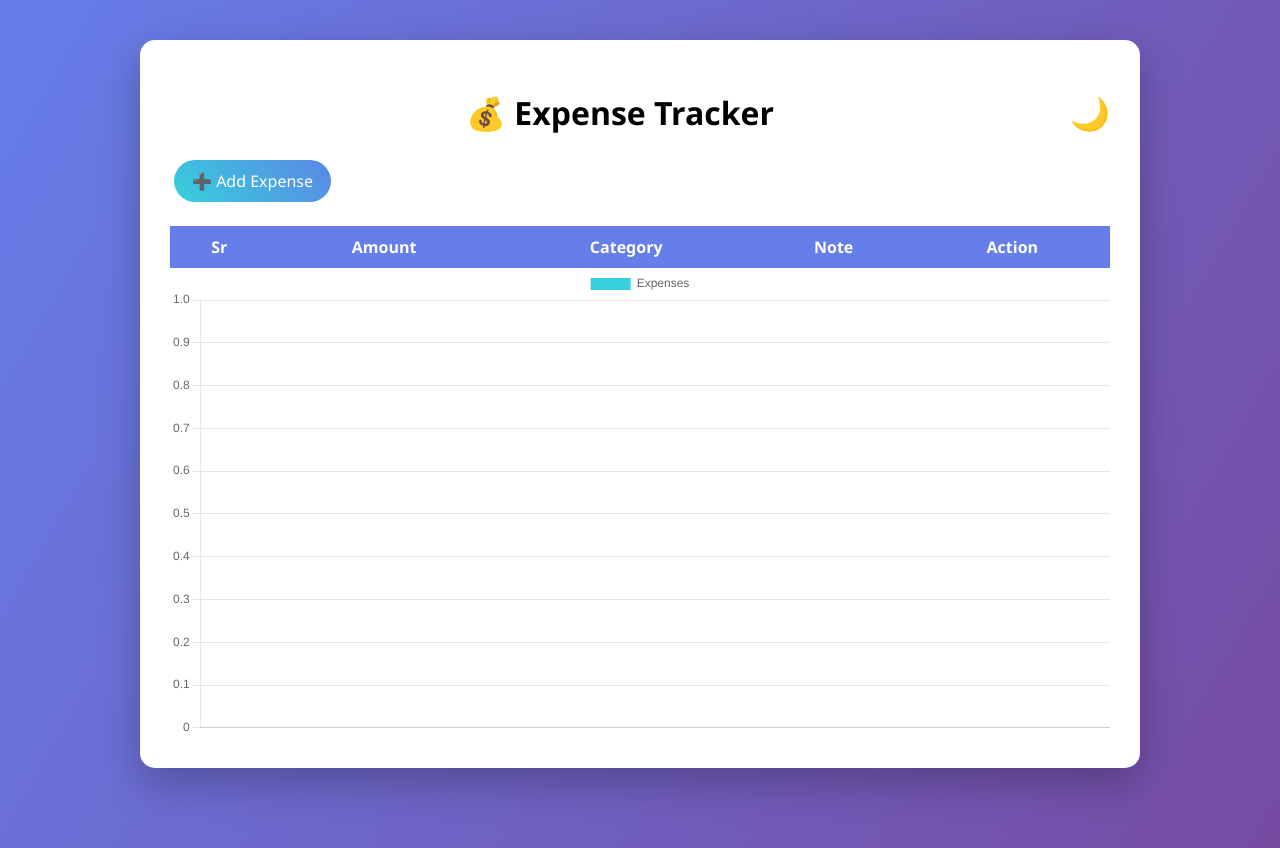
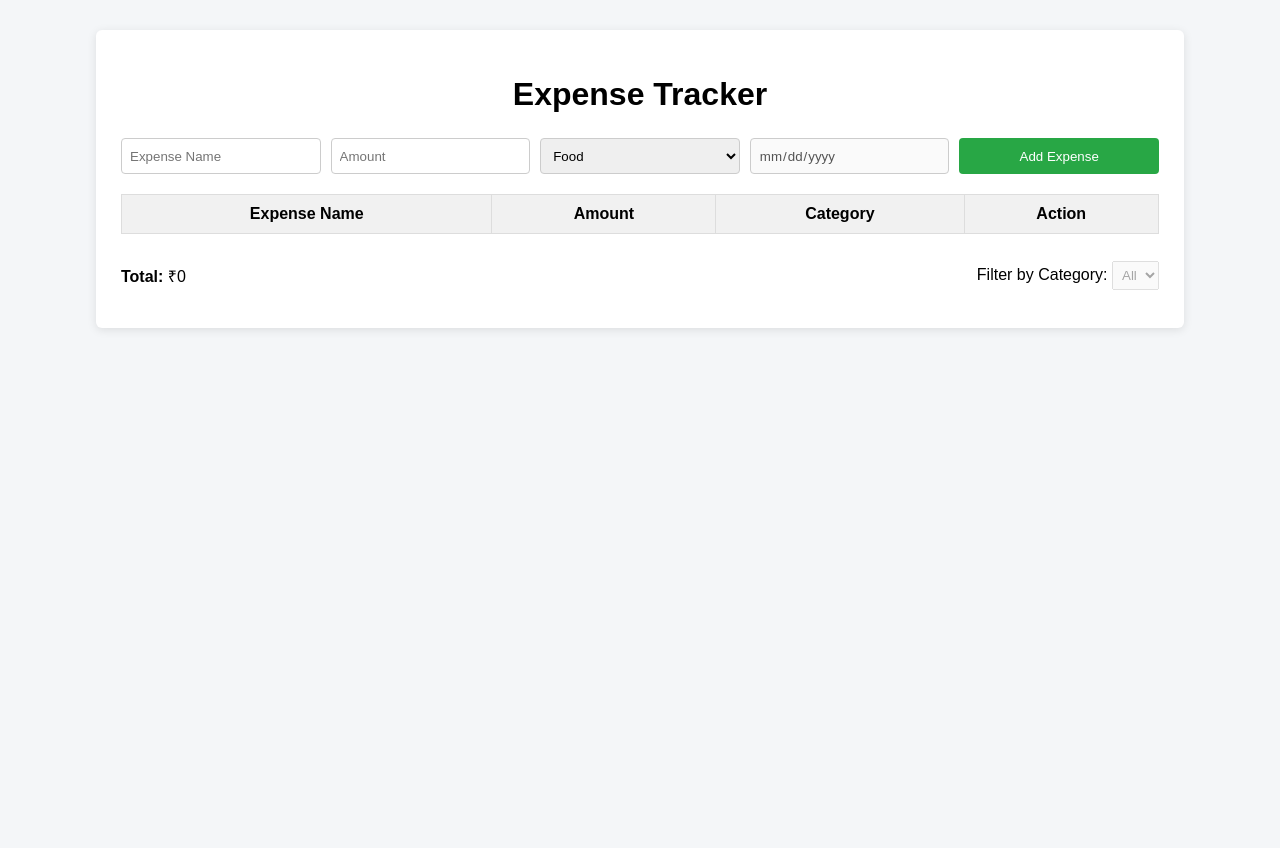
Before and after one commit to rushi1808/expense-traker-py, a Flask app: page / in a window 1280 px wide. After the commit the page ends 330 px from the top, so only its background shows below. Run offline with Flask 3, Linux system fonts and the light colour scheme; lists and menus that the app fills with data are empty.

Commit message:
Refactor expense management: update expense entries, enhance UI with improved styling, and streamline edit functionality

```diff
--- a/src/app.py
+++ b/src/app.py
@@ -34,7 +34,7 @@ def edit(sr_no):
         save_expenses(expenses)
         return redirect(url_for("index"))
 
-    return render_template("edit.html", expense=expense, sr_no=sr_no)
+    return render_template("edit.html", expense=expense)
 
 
 @app.route("/delete/<int:sr_no>")
--- a/src/templates/index.html
+++ b/src/templates/index.html
@@ -1,78 +1,77 @@
 <!DOCTYPE html>
-<html>
+<html lang="en">
 <head>
+    <meta charset="UTF-8">
     <title>Expense Tracker</title>
+
+    <!-- ✅ Flask static CSS -->
     <link rel="stylesheet" href="{{ url_for('static', filename='style.css') }}">
-    <script src="https://cdn.jsdelivr.net/npm/chart.js"></script>
 </head>
 <body>
 
 <div class="container">
-    <h1>
-        💰 Expense Tracker
-        <span class="toggle" onclick="toggleDark()">🌙</span>
-    </h1>
+    <h1>Expense Tracker</h1>
 
-    <a href="/add" class="button">➕ Add Expense</a>
+    <!-- ===== Add Expense Form ===== -->
+    <form class="expense-form" method="post" action="{{ url_for('add') }}">
+        <input type="text" name="note" placeholder="Expense Name" required>
+        <input type="number" step="0.01" name="amount" placeholder="Amount" required>
 
+        <select name="category">
+            <option>Food</option>
+            <option>Transport</option>
+            <option>Shopping</option>
+            <option>Other</option>
+        </select>
+
+        <!-- Optional date (not stored yet) -->
+        <input type="date" disabled>
+
+        <button class="add-btn" type="submit">Add Expense</button>
+    </form>
+
+    <!-- ===== Expense Table ===== -->
     <table>
+        <thead>
             <tr>
-            <th>Sr</th>
+                <th>Expense Name</th>
                 <th>Amount</th>
                 <th>Category</th>
-            <th>Note</th>
                 <th>Action</th>
             </tr>
+        </thead>
+        <tbody>
 
         {% for e in expenses %}
             <tr>
-            <td>{{ loop.index }}</td>
+                <td>{{ e["note"] }}</td>
                 <td>₹{{ e["amount"] }}</td>
                 <td>{{ e["category"] }}</td>
-            <td>{{ e["note"] }}</td>
                 <td>
-                <a href="/edit/{{ loop.index }}" class="button">Edit</a>
-                <a href="/delete/{{ loop.index }}" class="button delete">Delete</a>
+                    <a href="{{ url_for('edit', sr_no=loop.index) }}" class="edit-btn">Edit</a>
+                    <a href="{{ url_for('delete', sr_no=loop.index) }}" class="delete-btn">Delete</a>
                 </td>
             </tr>
         {% endfor %}
+
+        </tbody>
     </table>
 
-    <canvas id="chart"></canvas>
+    <!-- ===== Footer Section ===== -->
+    <div class="footer">
+        <p>
+            <strong>Total:</strong>
+            ₹{{ expenses | sum(attribute='amount') }}
+        </p>
+
+        <div class="filter">
+            <label>Filter by Category:</label>
+            <select disabled>
+                <option>All</option>
+            </select>
+        </div>
+    </div>
 </div>
 
-<script id="chart-data" type="application/json">
-{
-  "categories": {{ expenses | map(attribute='category') | list | tojson }},
-  "amounts": {{ expenses | map(attribute='amount') | list | tojson }}
-}
-</script>
-
-<script>
-function toggleDark() {
-    document.body.classList.toggle("dark");
-}
-
-/* Read JSON safely */
-const chartData = JSON.parse(
-    document.getElementById("chart-data").textContent
-);
-
-new Chart(document.getElementById("chart"), {
-    type: "bar",
-    data: {
-        labels: chartData.categories,
-        datasets: [{
-            label: "Expenses",
-            data: chartData.amounts,
-            backgroundColor: [
-                "#36d1dc",
-                "#5b86e5",
-                "#ff4b2b",
-                "#38ef7d",
-                "#667eea"
-            ]
-        }]
-    }
-});
-</script>
+</body>
+</html>
--- a/static/style.css
+++ b/static/style.css
@@ -1,103 +1,99 @@
 * {
     box-sizing: border-box;
+    font-family: Arial, Helvetica, sans-serif;
 }
 
 body {
-    font-family: "Segoe UI", Arial, sans-serif;
-    background: linear-gradient(120deg, #667eea, #764ba2);
-    min-height: 100vh;
-    animation: fade 1s;
-}
-
-body.dark {
-    background: linear-gradient(120deg, #111, #333);
+    background: #f4f6f8;
+    margin: 0;
+    padding: 0;
 }
 
 .container {
     width: 85%;
-    max-width: 1000px;
-    background: white;
-    margin: 40px auto;
-    padding: 30px;
-    border-radius: 15px;
-    box-shadow: 0 15px 40px rgba(0,0,0,0.25);
-    animation: slide 0.8s;
-}
-
-body.dark .container {
-    background: #1f1f1f;
-    color: white;
+    margin: 30px auto;
+    background: #fff;
+    padding: 25px;
+    border-radius: 6px;
+    box-shadow: 0 2px 10px rgba(0,0,0,0.1);
 }
 
 h1 {
     text-align: center;
+    margin-bottom: 25px;
 }
 
-.toggle {
-    float: right;
+/* ===== FORM ===== */
+.expense-form {
+    display: grid;
+    grid-template-columns: repeat(5, 1fr);
+    gap: 10px;
+    margin-bottom: 20px;
+}
+
+.expense-form input,
+.expense-form select {
+    padding: 8px;
+    border: 1px solid #ccc;
+    border-radius: 4px;
+}
+
+.add-btn {
+    background: #28a745;
+    color: white;
+    border: none;
+    border-radius: 4px;
     cursor: pointer;
 }
 
-.button {
-    display: inline-block;
-    padding: 10px 18px;
-    margin: 4px;
-    border-radius: 25px;
-    background: linear-gradient(45deg, #36d1dc, #5b86e5);
-    color: white;
-    text-decoration: none;
-    transition: 0.3s;
+.add-btn:hover {
+    background: #218838;
 }
 
-.button:hover {
-    transform: scale(1.05);
-}
-
-.delete {
-    background: linear-gradient(45deg, #ff416c, #ff4b2b);
-}
-
+/* ===== TABLE ===== */
 table {
     width: 100%;
-    margin-top: 20px;
     border-collapse: collapse;
 }
 
-th {
-    background: #667eea;
-    color: white;
-    padding: 10px;
+thead {
+    background: #f1f1f1;
 }
 
-td {
+th, td {
     padding: 10px;
+    border: 1px solid #ddd;
     text-align: center;
 }
 
-tr:hover td {
-    background: #f1f3ff;
+.edit-btn {
+    background: #ffc107;
+    border: none;
+    padding: 5px 10px;
+    border-radius: 4px;
+    cursor: pointer;
+    text-decoration: none;
+    color: black;
 }
 
-input, button {
-    width: 100%;
-    padding: 12px;
-    margin-top: 10px;
+.delete-btn {
+    background: #dc3545;
+    color: white;
+    border: none;
+    padding: 5px 10px;
+    border-radius: 4px;
+    cursor: pointer;
+    text-decoration: none;
 }
 
-button {
-    border-radius: 25px;
-    border: none;
-    background: linear-gradient(45deg, #11998e, #38ef7d);
-    color: white;
-    cursor: pointer;
+/* ===== FOOTER ===== */
+.footer {
+    display: flex;
+    justify-content: space-between;
+    align-items: center;
+    margin-top: 15px;
 }
 
-@keyframes slide {
-    from { transform: translateY(40px); opacity: 0; }
-    to { transform: translateY(0); opacity: 1; }
+.filter select {
+    padding: 5px;
 }
-
-@keyframes fade {
-    from { opacity: 0; }
-    to { opacity: 1; }
-}
```
Also changed, not shown: expenses.json (+3 -8 lines). Lines whose indentation alone changed are shown as unchanged.
